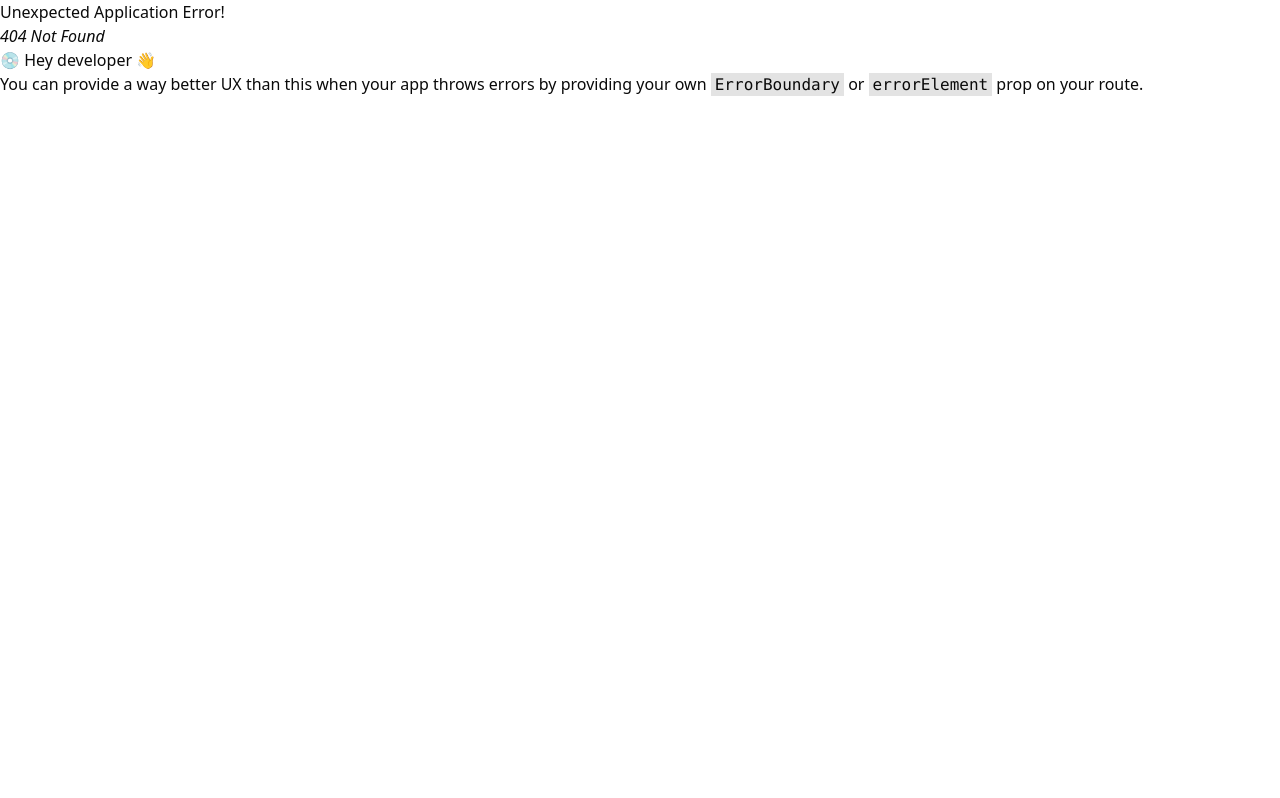
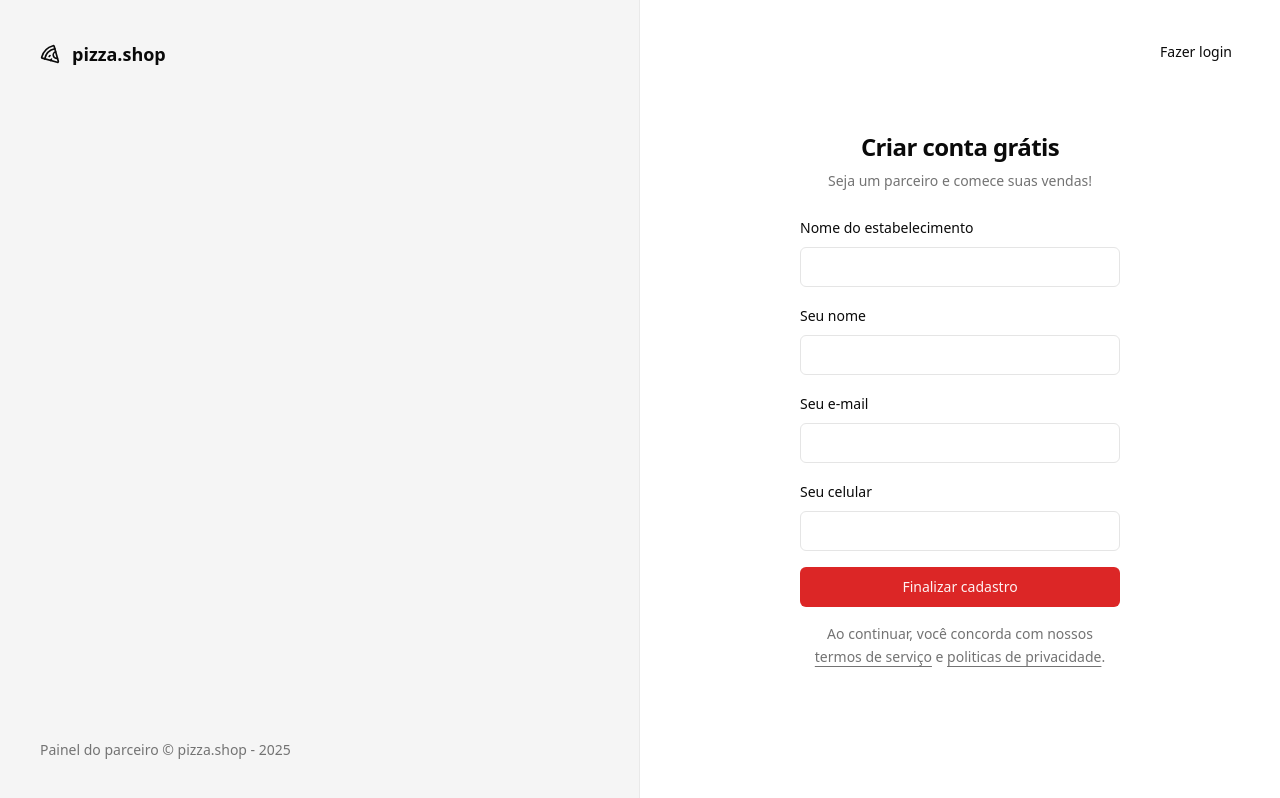
Before and after one commit to adonesbalica/pizzashop-web, a React (Vite) app: page /sing-up in a window 1280 px wide. Before the commit this address had no page. Built offline with nearby package versions, Linux system fonts and the light colour scheme.

Commit message:
feat: sign up page

```diff
--- a/src/pages/_layouts/auth.tsx
+++ b/src/pages/_layouts/auth.tsx
@@ -15,7 +15,7 @@
         </footer>
       </div>
 
-      <div className="flex flex-col items-center justify-center">
+      <div className="relative flex flex-col items-center justify-center">
         <Outlet />
       </div>
     </div>
--- a/src/pages/auth/sign-in/index.tsx
+++ b/src/pages/auth/sing-in.tsx
@@ -1,6 +1,7 @@
 import { zodResolver } from '@hookform/resolvers/zod'
 import { Helmet } from 'react-helmet-async'
 import { useForm } from 'react-hook-form'
+import { Link } from 'react-router-dom'
 import { toast } from 'sonner'
 import { z } from 'zod'
 
@@ -42,6 +43,12 @@
     <>
       <Helmet title="Login" />
       <div className="p-8">
+        <Button asChild className="absolute right-8 top-8" variant="ghost">
+          <Link to="/sing-up" className="">
+            Novo establecimento
+          </Link>
+        </Button>
+
         <div className="flex w-[320px] flex-col justify-center gap-6">
           <div className="flex flex-col gap-2 text-center">
             <h1 className="text-2xl font-semibold tracking-tight">
--- /dev/null
+++ b/src/pages/auth/sing-up.tsx
@@ -0,0 +1,118 @@
+import { zodResolver } from '@hookform/resolvers/zod'
+import { Helmet } from 'react-helmet-async'
+import { useForm } from 'react-hook-form'
+import { Link, useNavigate } from 'react-router-dom'
+import { toast } from 'sonner'
+import { z } from 'zod'
+
+import { Button } from '@/components/ui/button'
+import { Input } from '@/components/ui/input'
+import { Label } from '@/components/ui/label'
+
+const signUpForm = z.object({
+  restaurantName: z.string(),
+  managerName: z.string(),
+  phone: z.string(),
+  email: z.string().email(),
+})
+
+type SingUpForm = z.infer<typeof signUpForm>
+
+export function SingUp() {
+  const navigate = useNavigate()
+
+  const {
+    register,
+    handleSubmit,
+    formState: { isSubmitting },
+  } = useForm<SingUpForm>({
+    resolver: zodResolver(signUpForm),
+  })
+
+  async function handleSignUp(data: SingUpForm) {
+    try {
+      console.log(data)
+
+      await new Promise((resolve) => setTimeout(resolve, 2000))
+
+      toast.success('Restaurante cadastrado com sucesso!', {
+        action: {
+          label: 'Login',
+          onClick: () => navigate('/sing-in'),
+        },
+      })
+    } catch {
+      toast.error('Erro ao cadastrar restaurante.')
+    }
+  }
+
+  return (
+    <>
+      <Helmet title="Cadastro" />
+      <div className="p-8">
+        <Button asChild className="absolute right-8 top-8" variant="ghost">
+          <Link to="/sing-in" className="">
+            Fazer login
+          </Link>
+        </Button>
+
+        <div className="flex w-[320px] flex-col justify-center gap-6">
+          <div className="flex flex-col gap-2 text-center">
+            <h1 className="text-2xl font-semibold tracking-tight">
+              Criar conta grátis
+            </h1>
+            <p className="text-sm text-muted-foreground">
+              Seja um parceiro e comece suas vendas!
+            </p>
+          </div>
+
+          <form onSubmit={handleSubmit(handleSignUp)} className="space-y-4">
+            <div className="space-y-2">
+              <Label htmlFor="restaurantName">Nome do estabelecimento</Label>
+              <Input
+                id="restaurantName"
+                type="text"
+                {...register('restaurantName')}
+              />
+            </div>
+
+            <div className="space-y-2">
+              <Label htmlFor="managerName">Seu nome</Label>
+              <Input
+                id="managerName"
+                type="text"
+                {...register('managerName')}
+              />
+            </div>
+
+            <div className="space-y-2">
+              <Label htmlFor="email">Seu e-mail</Label>
+              <Input id="email" type="email" {...register('email')} />
+            </div>
+
+            <div className="space-y-2">
+              <Label htmlFor="phone">Seu celular</Label>
+              <Input id="phone" type="tel" {...register('phone')} />
+            </div>
+
+            <Button className="w-full" type="submit" disabled={isSubmitting}>
+              Finalizar cadastro
+            </Button>
+
+            <p className="px-3 text-center text-sm leading-relaxed text-muted-foreground">
+              Ao continuar, você concorda com nossos{' '}
+              <a href="#" className="underline underline-offset-4">
+                termos de serviço
+              </a>{' '}
+              e{' '}
+              <a href="#" className="underline underline-offset-4">
+                politicas de privacidade
+              </a>
+              .
+            </p>
+          </form>
+        </div>
+      </div>
+    </>
+  )
+}
```
Also changed, not shown: src/rotues.tsx (+7 -3 lines), src/pages/app/dashboard.tsx (renamed from src/pages/app/dashboard/index.tsx).
